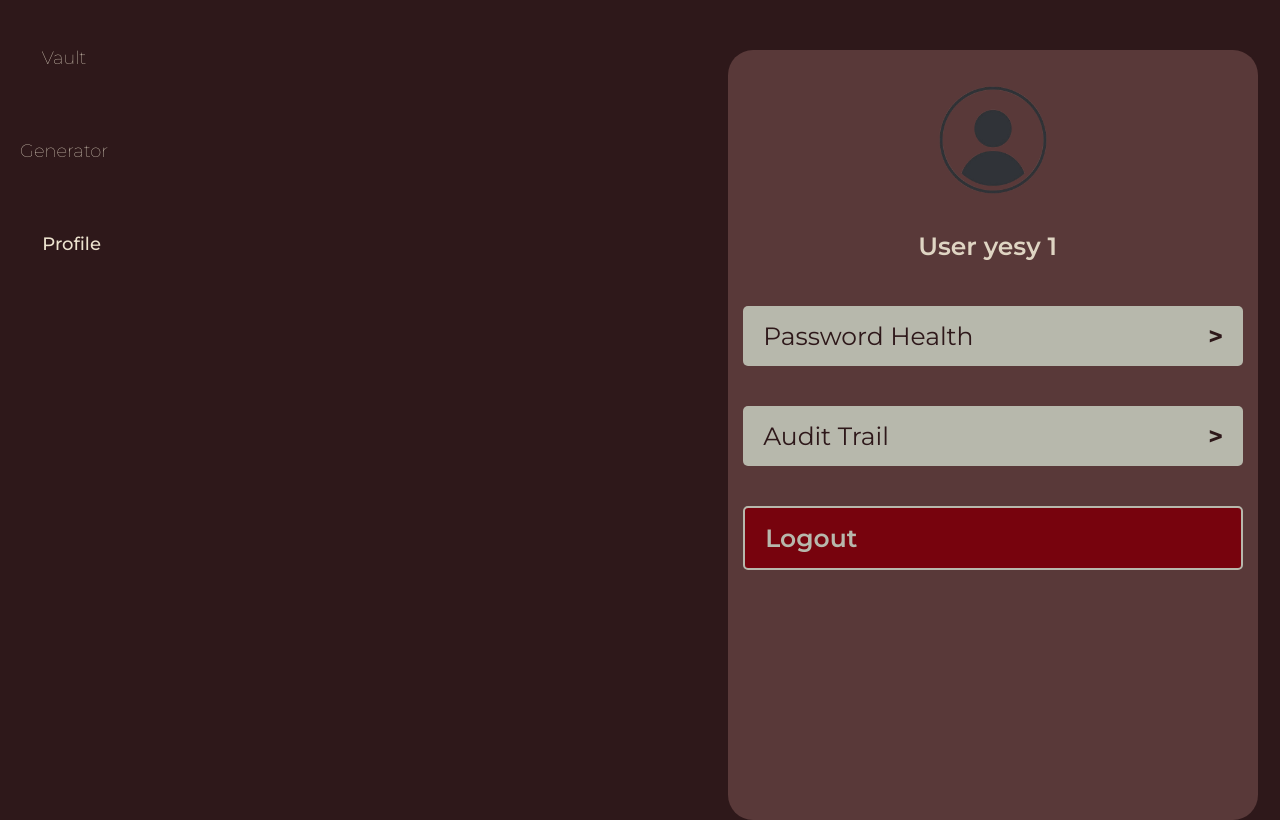
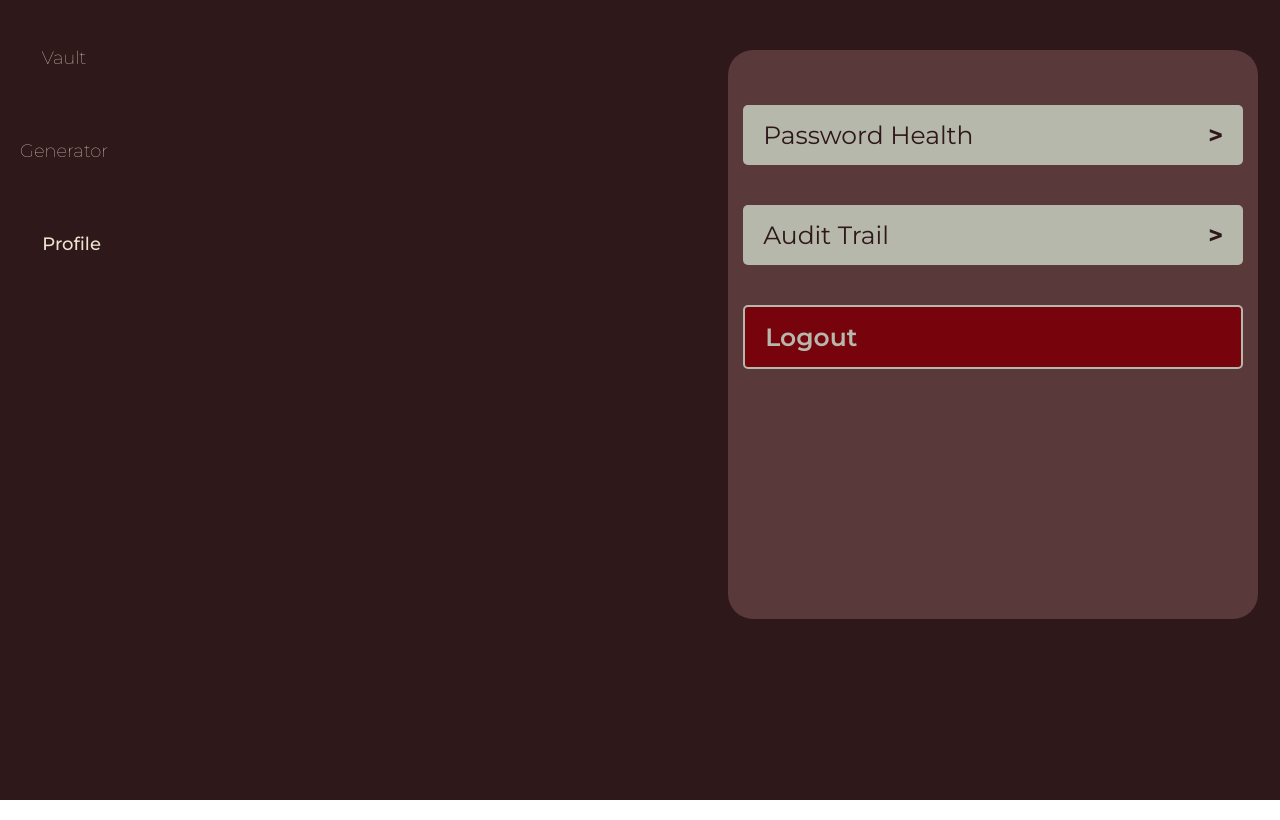
Before and after one commit to TanKyeWen/PasswordManagerWebApplication, a Vue app: page /profile in a window 1280 px wide. Built offline with nearby package versions, Linux system fonts and the light colour scheme; no server answers.

Commit message:
fixed copy to clipboard issue

```diff
--- a/src/components/RandomPassView.vue
+++ b/src/components/RandomPassView.vue
@@ -99,7 +99,7 @@
             if (!navigator.clipboard) {
                 throw new Error('Clipboard API not supported');
             }
-            await navigator.clipboard.writeText(text);
+            await navigator.clipboard.writeText(password.value);
             console.log('Copied to clipboard:', text);
 
         } catch (err) {
--- a/src/views/ProfileView.vue
+++ b/src/views/ProfileView.vue
@@ -6,6 +6,8 @@
     axios.defaults.baseURL = import.meta.env.VITE_BACKEND_API_URL
 
     const router = useRouter()
+
+    const username = localStorage.getItem('username')
 
     async function logout() {
         try {
@@ -64,8 +66,7 @@
     <body id="profile-page">
         <main>
             <div class="user-container">
-                <img :src="profileIcon" alt="" class="profile-img"/>
-                <div class="user-name">User yesy 1</div>
+                <div class="user-name" v-text="username"></div>
             </div>
             <nav class="profile-container">
                 <RouterLink to="/passwordHealth" active-class="active-link">
--- a/src/views/SignInView.vue
+++ b/src/views/SignInView.vue
@@ -38,6 +38,7 @@
 
             localStorage.clear();
             localStorage.setItem('user_id', response.data.user.user_id);
+            localStorage.setItem('username', response.data.user.username);
             addActivity(response.data.user.user_id, "Login", null); // Log the activity
             return response.data;
 
--- a/src/views/SignUpView.vue
+++ b/src/views/SignUpView.vue
@@ -39,6 +39,7 @@
             console.log('Signup successful:', response.data);
             localStorage.clear();
             localStorage.setItem('user_id', response.data.user.user_id);
+            localStorage.setItem('username', response.data.user.username);
             addActivity(response.data.user.user_id, "Register", null); // Log the activity
             return response.data;
 
```
